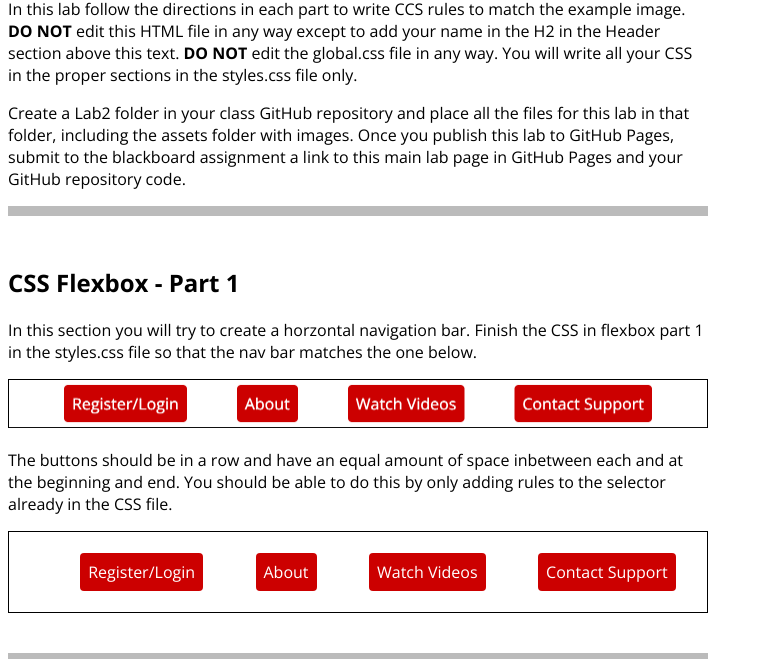
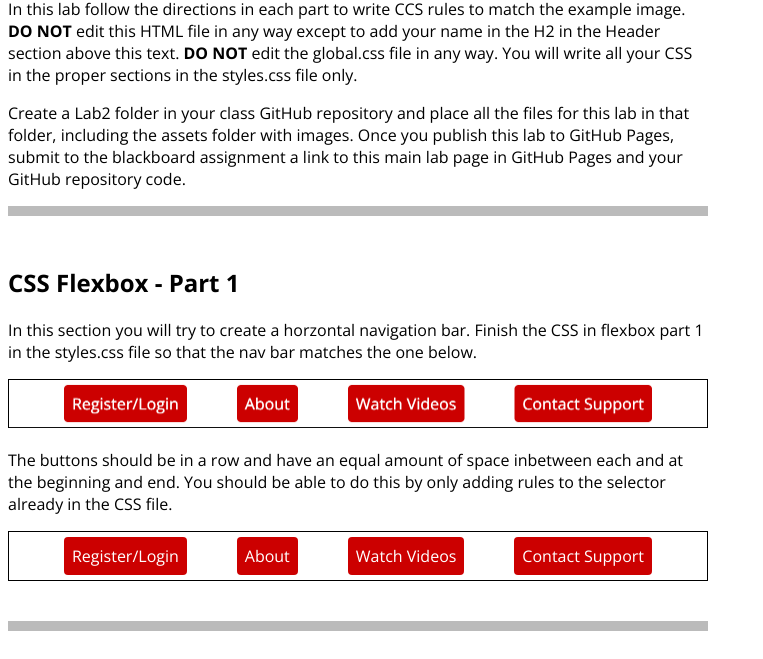
Before and after one commit to danicachen11/webdev441_lab2, a plain HTML site: page index.html in a window 1280 px wide. Shown: the part 141-800 px from the top of the page, without its empty margins (0-763 px from the left). Drawn offline with nearby package versions, Linux system fonts and the light colour scheme.

Commit message:
Edit flexbox 1 centering and padding

```diff
--- a/styles.css
+++ b/styles.css
@@ -3,7 +3,9 @@
 #flex-section1 ul {
 	display: flex;
 	align-items: center;
-	justify-content: space-around;
+	margin: 0;
+	padding: 0;
+	justify-content: space-evenly;
 	list-style: none;
 }
 
```
